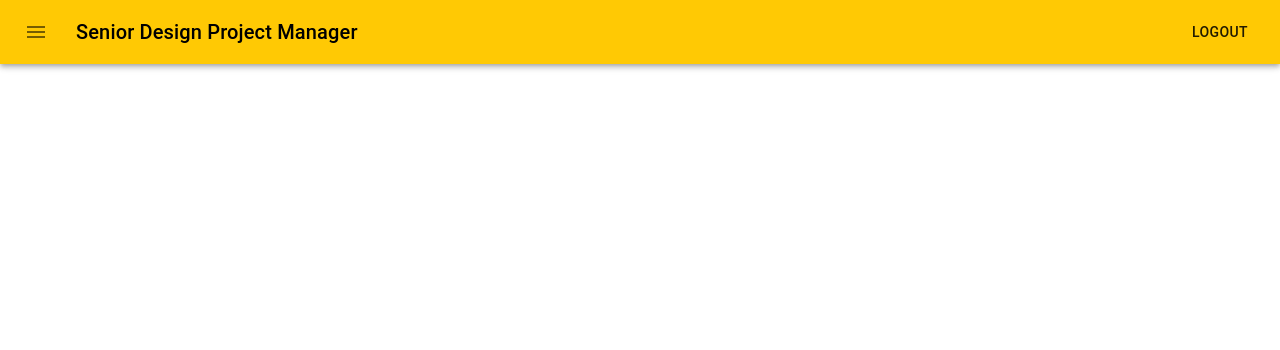
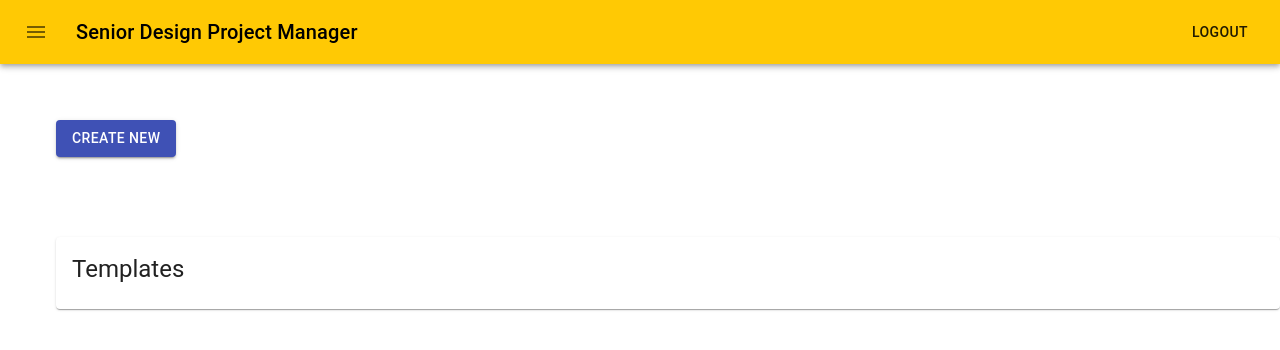
Before and after one commit to nguderian/SDPM, a React (Create React App) app in the folder frontend/: page /CreateForm in a window 1280 px wide. Shown: the top 350 px of the page. Built offline with nearby package versions, Linux system fonts and the light colour scheme.

Commit message:
Create Form temporarily done. Working on NewForm

```diff
--- a/frontend/src/Routes.js
+++ b/frontend/src/Routes.js
@@ -3,6 +3,8 @@ import { BrowserRouter as Router, Route, Switch } from 'react-router-dom';
 import About from './components/About';
 import Login from './components/Login';
 import Hello from './components/HelloWorld';
+import CreateForm from './components/CreateForm';
+import NewForm from './components/NewForm';
 
 const routes = (
     <Router>
@@ -10,6 +12,8 @@ const routes = (
             <Route path='/' exact component={Hello}/>
             <Route path='/login' exact component={Login}/>
             <Route path='/About' exact component={About}/>
+            <Route path='/CreateForm' exact component={CreateForm}/>
+            <Route path='/NewForm' exact component={NewForm}/>
         </Switch>
     </Router>
 )
--- /dev/null
+++ b/frontend/src/components/CreateForm.js
@@ -0,0 +1,66 @@
+import React, { Component, Fragment } from 'react';
+import { makeStyles } from '@material-ui/core/styles';
+import Paper from '@material-ui/core/Paper';
+import Grid from '@material-ui/core/Grid';
+import Container from '@material-ui/core/Container';
+import Typography from '@material-ui/core/Typography'
+import Button from '@material-ui/core/Button'
+import Box from '@material-ui/core/Box'
+import Card from '@material-ui/core/Card'
+import CardContent from '@material-ui/core/CardContent'
+import { Link } from 'react-router-dom'
+// const CreateForm = () => {
+//     return (
+//         <Container maxWidth="xl">
+//             <Typography component="div" style={{ backgroundColor: '#cfe8fc', height: '100vh' }}>
+//             <Box p={10}>
+//                 <Button variant="contained" color="primary">
+//                     Create New
+//                 </Button>
+//             </Box>
+//             <Container maxWidth="md">
+//                 <Typography component="" style={{ backgroundColor: 'black', height: '100vh' }}/>
+//             </Container>
+//             </Typography>
+//         </Container>
+//     );
+// }
+
+const useStyles = makeStyles(theme => ({
+    root: {
+      flexGrow: 1,
+    },
+    paper: {
+      margin: theme.spacing(7),
+      textAlign: 'center',
+    },
+    templateContainer: {
+        marginLeft: theme.spacing(7)
+    }
+}));
+
+const CreateForm = () => {
+    const classes = useStyles();
+
+    return (
+        <Fragment className={classes.root}>
+            <Grid container spacing={3}>
+                <Grid item xs={3}>
+                    <Button className={classes.paper} variant="contained" color="primary" component={Link} to='/NewForm'>
+                        Create New
+                    </Button>
+                </Grid>
+                <Grid item xs={12} className={classes.templateContainer}>
+                    <Card>
+                        <CardContent>
+                            <Typography variant="h5">
+                                Templates
+                            </Typography>
+                        </CardContent>
+                    </Card>
+                </Grid>
+            </Grid>
+        </Fragment>
+    );
+}
+export default CreateForm;
--- /dev/null
+++ b/frontend/src/components/NewForm.js
@@ -0,0 +1,22 @@
+import React from 'react';
+import { makeStyles } from '@material-ui/core/styles';
+import TextField from '@material-ui/core/TextField';
+import Box from '@material-ui/core/Box'
+
+const useStyles = makeStyles(theme => ({
+    root: {
+        margin: theme.spacing(1),
+    }
+}));
+
+const NewForm = () => {
+    const classes = useStyles();
+
+    return (
+        <form className={classes.root} noValidate autoComplete="off">
+            <TextField id="outlined-basic" label="Form Name" variant="outlined" fullWidth={true}/>
+        </form>
+    );
+}
+
+export default NewForm
```
